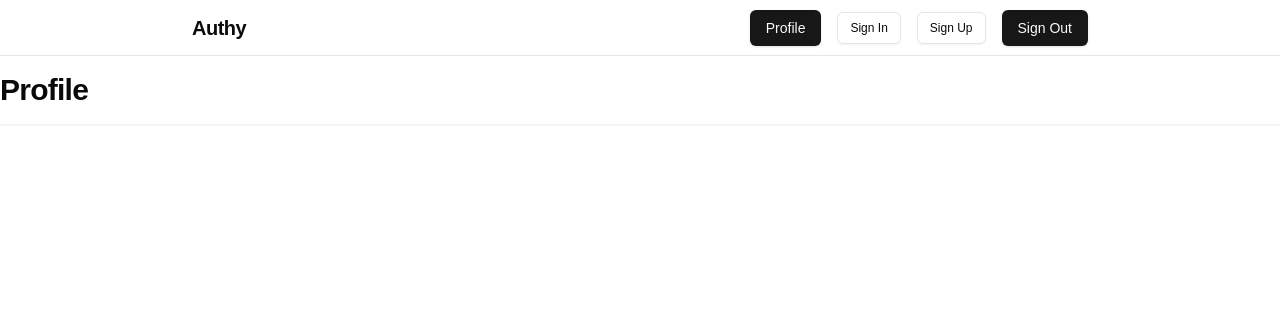
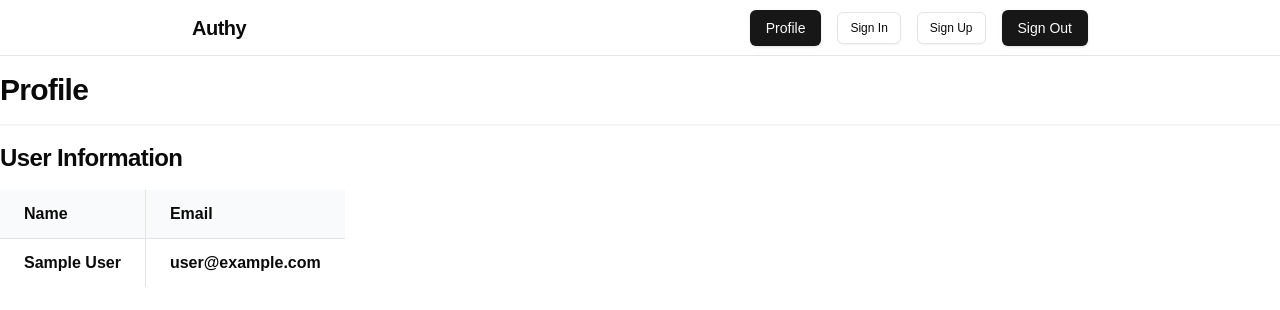
Before and after one commit to KennedyMungai/authjs-nodemailer, a Next.js app: page /profile in a window 1280 px wide. Shown: the top 310 px of the page. Built offline with nearby package versions, Linux system fonts and the light colour scheme; no server answers; sample sign-in values are in the browser's storage; what next-safe-action would draw is missing.

Commit message:
Added a table containing the user info

```diff
--- a/src/app/profile/page.tsx
+++ b/src/app/profile/page.tsx
@@ -1,13 +1,35 @@
+import { auth } from "@/auth";
 import { protectServer } from "@/lib/session-hooks";
 
 const ProfilePage = async () => {
   await protectServer();
+
+  const session = await auth();
 
   return (
     <main className="mt-4">
       <div className="container mx-auto">
         <h1 className="text-3xl font-bold tracking-tight">Profile</h1>
         <div className="my-4 h-0.5 bg-muted" />
+        <>
+          <h2 className="text-2xl font-bold tracking-tight">
+            User Information
+          </h2>
+          <table className="mt-4 table-auto divide-y">
+            <thead>
+              <tr className="divide-x">
+                <th className="bg-gray-50 px-6 py-3 text-start">Name</th>
+                <th className="bg-gray-50 px-6 py-3 text-start">Email</th>
+              </tr>
+            </thead>
+            <tbody>
+              <tr className="divide-x">
+                <th className="px-6 py-3">{session?.user?.name}</th>
+                <th className="px-6 py-3">{session?.user?.email}</th>
+              </tr>
+            </tbody>
+          </table>
+        </>
       </div>
     </main>
   );
```
